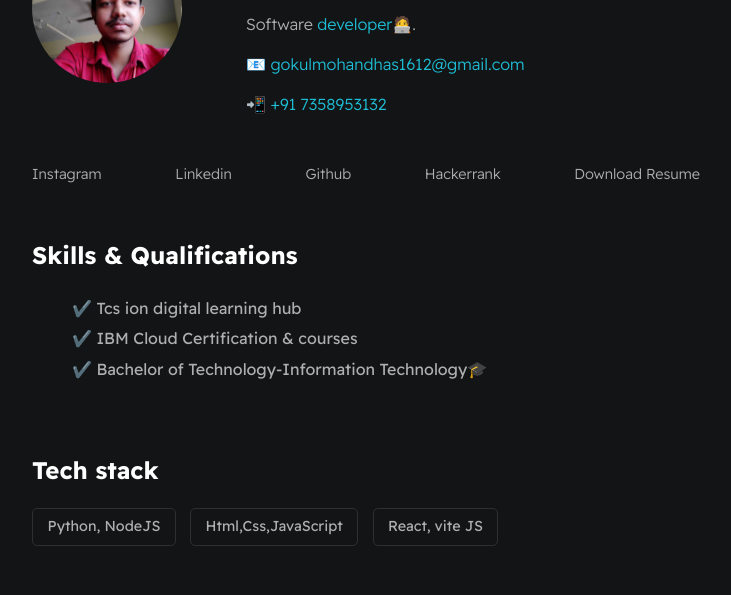
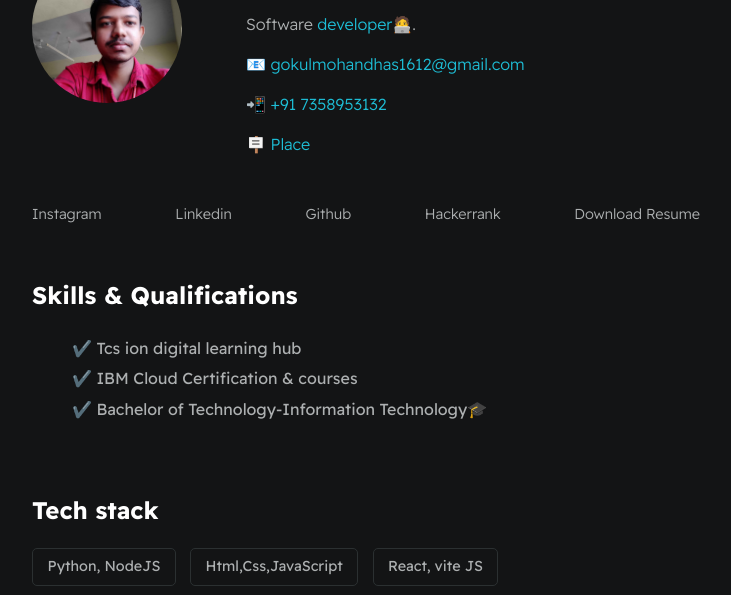
Before and after one commit to Gokul962819205008/portfolio, a plain HTML site: page index.html in a window 1280 px wide. Shown: the part 156-751 px from the top of the page, without its empty margins (274-1005 px from the left). Drawn offline with Linux system fonts and the light colour scheme.

Commit message:
Update index.html

```diff
--- a/index.html
+++ b/index.html
@@ -18,7 +18,9 @@
                     <h1 id="user-name">Gokul </h1>
                     <p id="bio">Software <a href="https://gokulmunchirai.godaddysites.com/" target="_blank">developer</a>🧑‍💻.</p>
                     <p id="email">📧<a href="mailto: gokulmohandhas1612@gmail.com"> gokulmohandhas1612@gmail.com</a></p>
-                    <p id="mobile">📲<a href="tel:+91 7358953132"> +91 7358953132</a></p>
+                    <p id="mobile">📲 <a href="tel:+91 7358953132"> +91 7358953132</a></p>
+                    <p id="location">🪧 <a href="https://www.google.com/maps/place/Marthandam">Place</a></p>
+
                 </div>
             </section>
 
```
